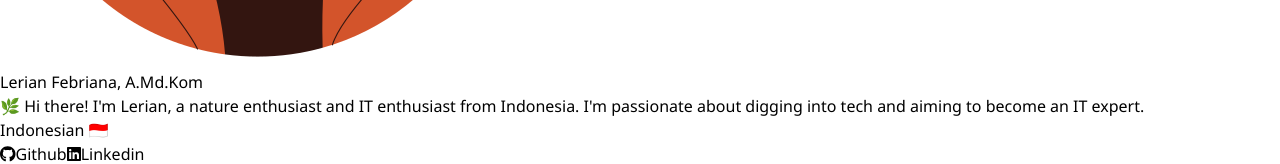
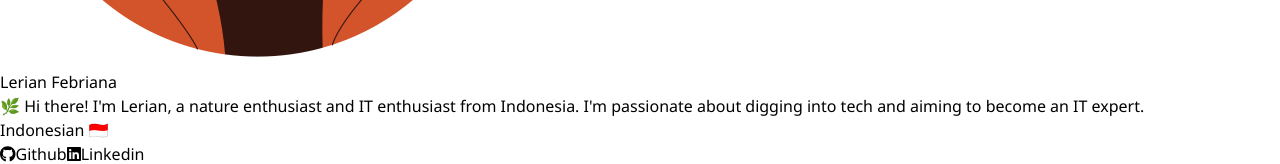
Before and after one commit to kanglerian/kanglerian.github.io, a React (Vite) app: page / in a window 1280 px wide. Shown: the part 442-606 px from the top of the page. Built offline with nearby package versions, Linux system fonts and the light colour scheme.

Commit message:
hapus amdkom'

```diff
--- a/src/App.jsx
+++ b/src/App.jsx
@@ -33,9 +33,9 @@ const App = () => {
     <main className='h-screen'>
       <section className="flex flex-col justify-center items-center bg-slate-950 h-screen">
         <header className='flex flex-col justify-center items-center gap-5'>
-          <img id='profile' loading="lazy" src={ManImage} alt="Lerian Febriana, A.Md.Kom" className='w-32 h-32' />
+          <img id='profile' loading="lazy" src={ManImage} alt="Lerian Febriana" className='w-32 h-32' />
           <div className='max-w-xl flex flex-col justify-center gap-2 text-center px-5 md:px-0'>
-            <h1 id='profile-name' className='text-white font-bold text-xl'>Lerian Febriana, A.Md.Kom</h1>
+            <h1 id='profile-name' className='text-white font-bold text-xl'>Lerian Febriana</h1>
             <p id='profile-desc' className='text-gray-200 text-sm'>🌿 Hi there! I&apos;m Lerian, a nature enthusiast and IT enthusiast from Indonesia. I&apos;m passionate about digging into tech and aiming to become an IT expert.<br/>Indonesian 🇮🇩</p>
           </div>
           <section className='flex flex-wrap justify-center items-center gap-2'>
```
